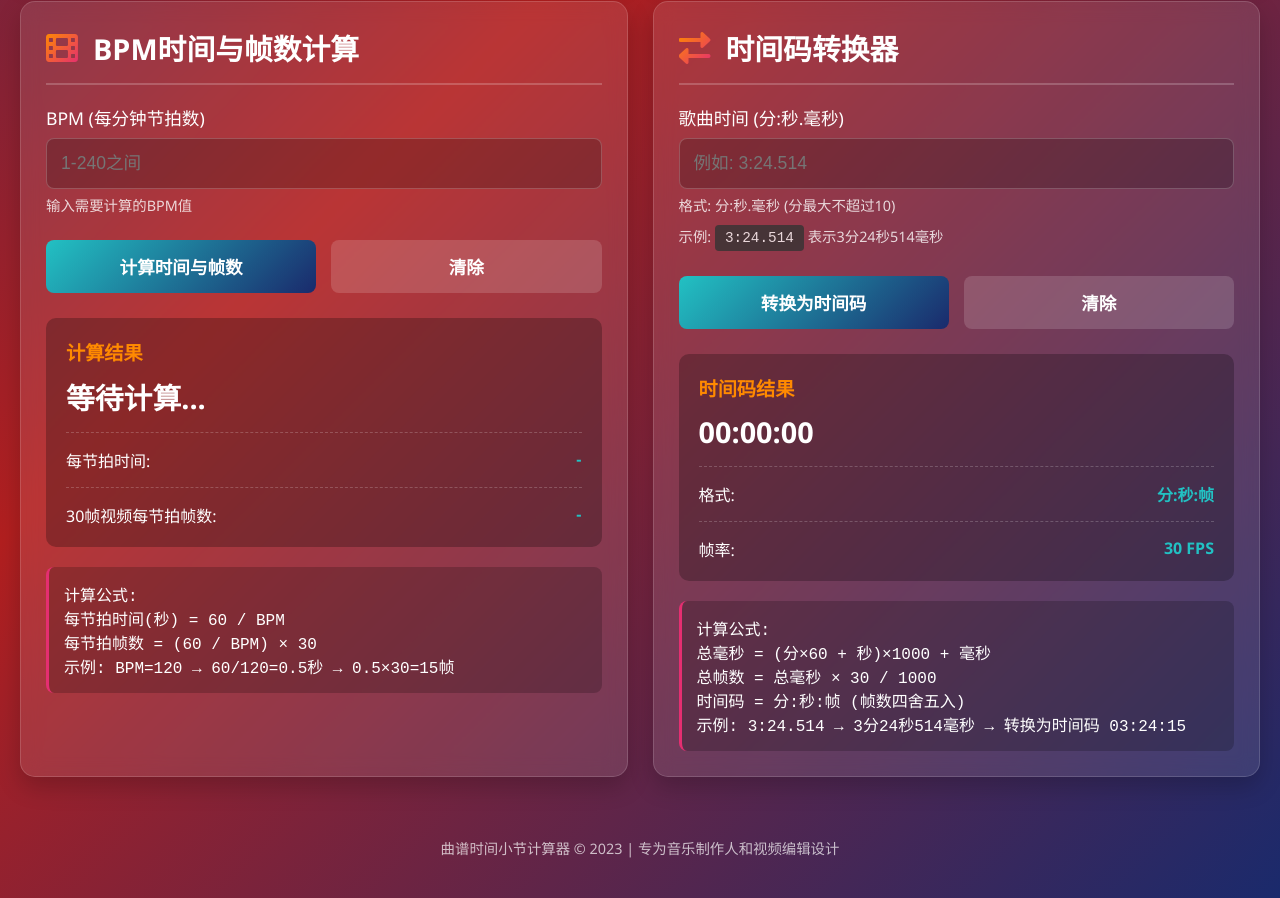
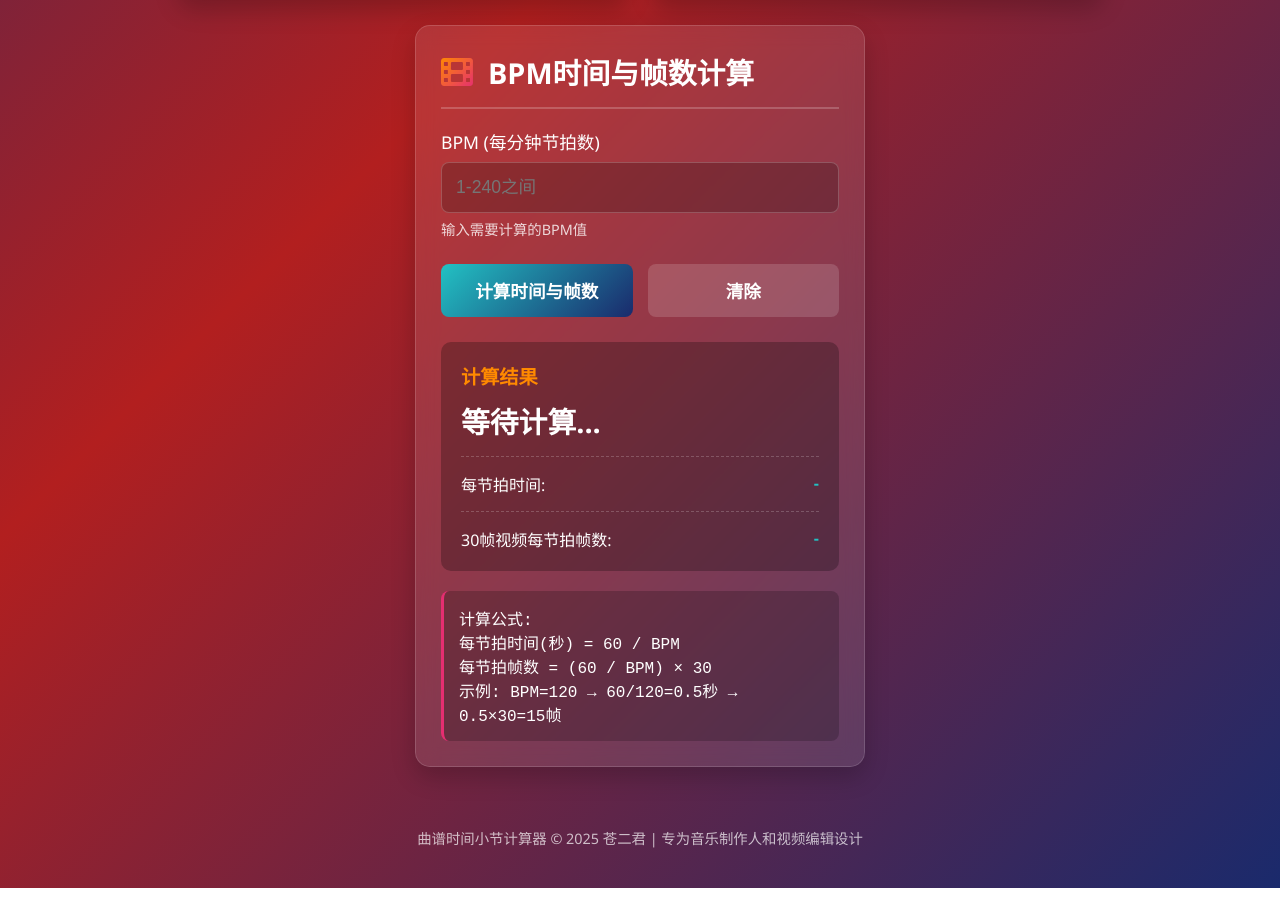
Before and after one commit to cangerjun/MusicSheetBpmToPRTime, a plain HTML site: page index.html in a window 1280 px wide. Shown: the part 1092-1990 px from the top of the page. Drawn offline with Linux system fonts and the light colour scheme.

Commit message:
Update index.html

```diff
--- a/index.html
+++ b/index.html
@@ -63,9 +63,10 @@
         }
 
         .content {
-            display: grid;
-            grid-template-columns: repeat(auto-fit, minmax(450px, 1fr));
+            display: flex;
+            flex-wrap: wrap;
             gap: 25px;
+            justify-content: center;
         }
 
         .card {
@@ -74,6 +75,8 @@
             border-radius: 15px;
             padding: 25px;
             box-shadow: 0 10px 25px rgba(0, 0, 0, 0.2);
+            width: 100%;
+            max-width: 450px;
             transition: transform 0.3s ease;
             border: 1px solid rgba(255, 255, 255, 0.15);
         }
@@ -129,7 +132,7 @@
         input:focus {
             outline: none;
             border-color: #e52e71;
-            box-shadow: 0 0 0 3px rgba(229, 46, 113, 0.2);
+            box-shadow: 0 0 0 3px rgba(229, 46, 113, 0.3);
         }
 
         .button-group {
@@ -224,15 +227,6 @@
             color: #22c1c3;
         }
 
-        .timecode-preview {
-            display: inline-block;
-            background: #333;
-            padding: 5px 10px;
-            border-radius: 4px;
-            font-family: monospace;
-            margin-top: 5px;
-        }
-
         footer {
             text-align: center;
             margin-top: 40px;
@@ -243,11 +237,16 @@
 
         @media (max-width: 768px) {
             .content {
-                grid-template-columns: 1fr;
+                flex-direction: column;
+                align-items: center;
             }
 
             h1 {
                 font-size: 2.5rem;
+            }
+
+            .card {
+                max-width: 100%;
             }
         }
     </style>
@@ -372,50 +371,10 @@
                     示例: BPM=120 → 60/120=0.5秒 → 0.5×30=15帧
                 </div>
             </div>
-
-            <!-- 功能4: 新增的时间码转换 -->
-            <div class="card">
-                <div class="card-header">
-                    <i class="fas fa-exchange-alt"></i>
-                    <h2>时间码转换器</h2>
-                </div>
-                <div class="form-group">
-                    <label for="songTime">歌曲时间 (分:秒.毫秒)</label>
-                    <input type="text" id="songTime" name="songTime" placeholder="例如: 3:24.514">
-                    <div class="info">格式: 分:秒.毫秒 (分最大不超过10)</div>
-                    <div class="info">示例: <span class="timecode-preview">3:24.514</span> 表示3分24秒514毫秒</div>
-                </div>
-
-                <div class="button-group">
-                    <button class="calculate-btn" onclick="convertTimecode()">转换为时间码</button>
-                    <button class="clear-btn" onclick="clearInputs('timecode')">清除</button>
-                </div>
-
-                <div id="timecodeResult" class="result-box">
-                    <div class="result-title">时间码结果</div>
-                    <div class="result-value" id="timecodeValue">00:00:00</div>
-                    <div class="frame-result">
-                        <div>格式:</div>
-                        <div class="frame-value">分:秒:帧</div>
-                    </div>
-                    <div class="frame-result">
-                        <div>帧率:</div>
-                        <div class="frame-value">30 FPS</div>
-                    </div>
-                </div>
-
-                <div class="formula">
-                    计算公式: <br>
-                    总毫秒 = (分×60 + 秒)×1000 + 毫秒<br>
-                    总帧数 = 总毫秒 × 30 / 1000<br>
-                    时间码 = 分:秒:帧 (帧数四舍五入)<br>
-                    示例: 3:24.514 → 3分24秒514毫秒 → 转换为时间码 03:24:15
-                </div>
-            </div>
         </div>
 
         <footer>
-            <p>曲谱时间小节计算器 &copy; 2023 | 专为音乐制作人和视频编辑设计</p>
+            <p>曲谱时间小节计算器 &copy; 2025 苍二君 | 专为音乐制作人和视频编辑设计</p>
         </footer>
     </div>
 
@@ -547,56 +506,6 @@
             frameCountElement.textContent = `${frameCount.toFixed(2)}帧`;
         }
 
-        // 新功能：时间码转换
-        function convertTimecode() {
-            const songTime = document.getElementById('songTime').value;
-            const resultElement = document.getElementById('timecodeValue');
-
-            // 验证输入格式：分:秒.毫秒
-            const pattern = /^(\d{1,2}):(\d{1,2})\.(\d{1,3})$/;
-            if (!pattern.test(songTime)) {
-                resultElement.innerHTML = '<span style="color:#ff6b6b">格式错误！使用 分:秒.毫秒 (如 3:24.514)</span>';
-                return;
-            }
-
-            const [_, minutesPart, secondsPart, msPart] = songTime.match(pattern);
-            const minutes = parseInt(minutesPart);
-            const seconds = parseInt(secondsPart);
-            const milliseconds = parseInt(msPart.padEnd(3, '0').substring(0,3)); // 确保毫秒为三位数
-
-            // 验证分钟（最大不超过10）
-            if (minutes > 10) {
-                resultElement.innerHTML = '<span style="color:#ff6b6b">分钟不能超过10！</span>';
-                return;
-            }
-
-            // 验证秒数
-            if (seconds > 59) {
-                resultElement.innerHTML = '<span style="color:#ff6b6b">秒数不能超过59！</span>';
-                return;
-            }
-
-            // 计算总毫秒数
-            const totalMilliseconds = (minutes * 60 + seconds) * 1000 + milliseconds;
-
-            // 计算帧数（30fps）
-            const totalFrames = Math.round(totalMilliseconds * 30 / 1000);
-
-            // 转换为时间码（分:秒:帧）
-            const timecodeMinutes = Math.floor(totalFrames / (30 * 60));
-            const remainingFrames = totalFrames % (30 * 60);
-            const timecodeSeconds = Math.floor(remainingFrames / 30);
-            const timecodeFrames = remainingFrames % 30;
-
-            // 格式化时间码
-            const formattedMinutes = String(timecodeMinutes).padStart(2, '0');
-            const formattedSeconds = String(timecodeSeconds).padStart(2, '0');
-            const formattedFrames = String(timecodeFrames).padStart(2, '0');
-
-            // 显示结果
-            resultElement.innerHTML = `${formattedMinutes}:${formattedSeconds}:${formattedFrames}`;
-        }
-
         function clearInputs(side) {
             if (side === 'left') {
                 document.getElementById('number1').value = '';
@@ -613,9 +522,6 @@
                 document.querySelector('#frameResult .result-value').textContent = '等待计算...';
                 document.getElementById('beatTime').textContent = '-';
                 document.getElementById('frameCount').textContent = '-';
-            } else if (side === 'timecode') {
-                document.getElementById('songTime').value = '';
-                document.getElementById('timecodeValue').textContent = '00:00:00';
             }
         }
     </script>
```
